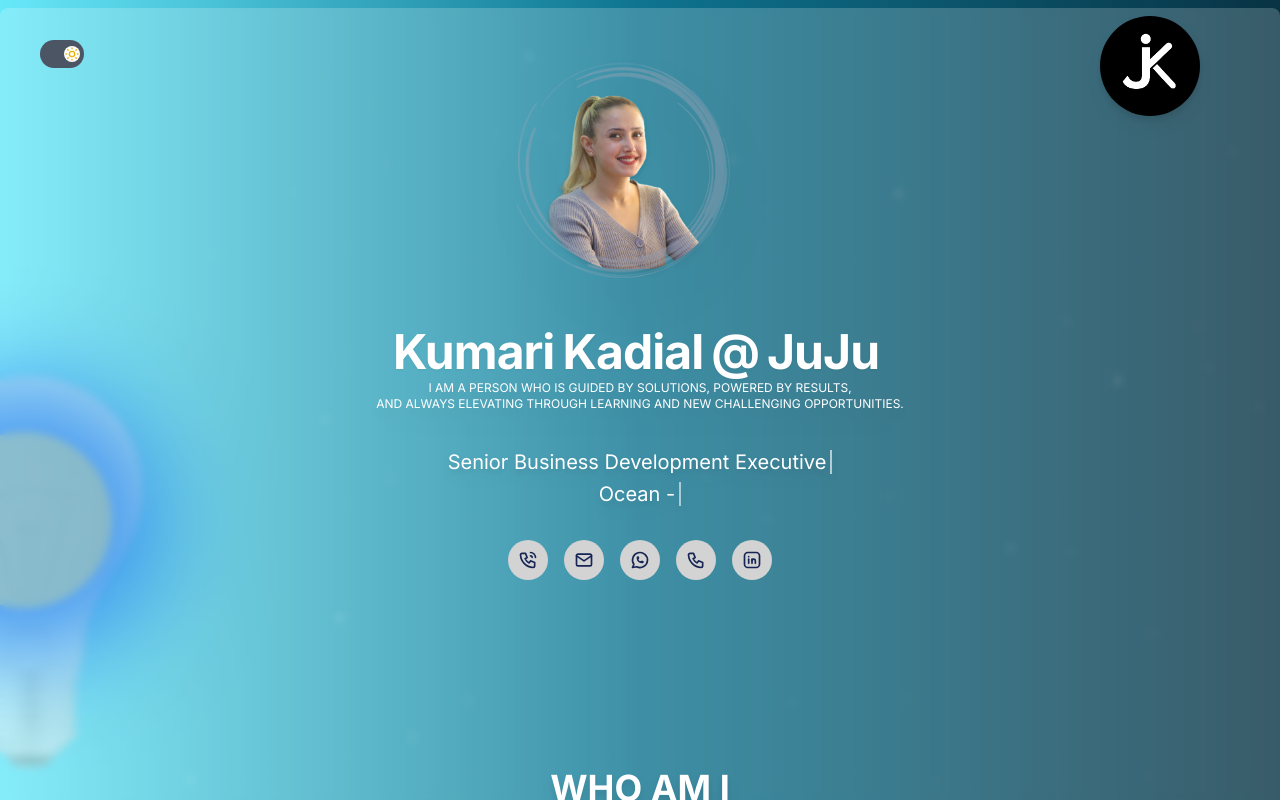
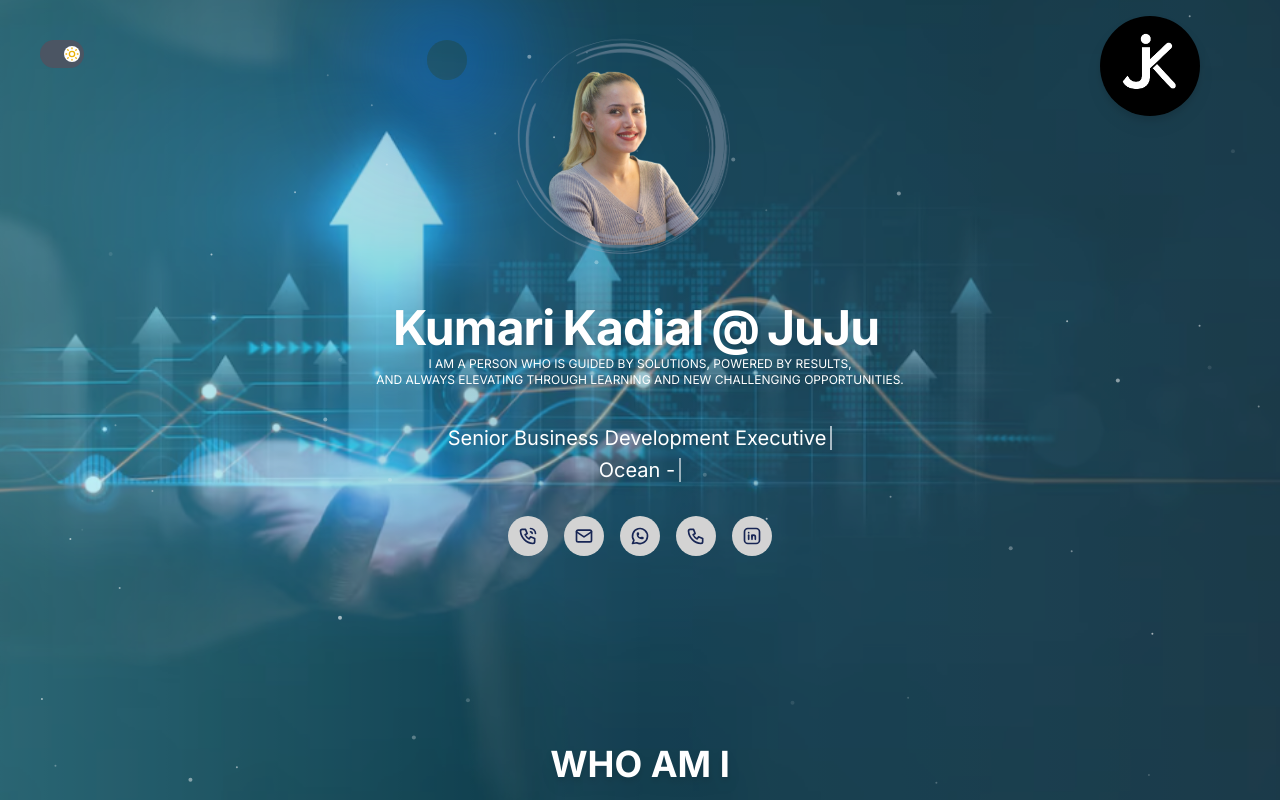
Before and after one commit to NyanLinHtet07/portfilio, a Next.js app: page / in a window 1280 px wide. Built offline with nearby package versions, Linux system fonts and the light colour scheme.

Commit message:
update background

```diff
--- a/app/page.tsx
+++ b/app/page.tsx
@@ -39,16 +39,23 @@
                          <div
                         className={`absolute inset-0 transition-all duration-1000 ${
                           isLightOn
-                            ? ' bg-gradient-to-r from-cyan-300 via-cyan-700 to-cyan-950'
-                            : 'bg-gray-950'
+                            ? ' bg-gradient-to-r from-cyan-300 via-cyan-700 to-cyan-800'
+                            : 'bg-slate-950'
                         }`}
                       >
-                        <Image
+                        {/* <Image
                           src="/bulb1.png"
                           width={250}
                           height={100} alt="test"
                           className={`bottom-0 absolute -left-24  object-center transition-all duration-700 object-cover ${
                             isLightOn ? 'opacity-50' : 'filter grayscale opacity-10'
+                          }`} /> */}
+                           <Image
+                          src="/bg.png"
+                          fill={true}
+                           alt="test"
+                          className={` transition-all duration-700 object-cover ${
+                            isLightOn ? 'opacity-60' : 'filter grayscale opacity-30'
                           }`} />
 
 
@@ -60,8 +67,15 @@
                       </div>
 
 
-                      <div
+                      {/* <div
                         className={`absolute bottom-48 -left-16 border-none h-44 w-44 rounded-full transition-all duration-500 ${
+                          isLightOn
+                            ? 'bg-sky-900 bg-opacity-40 shadow-[0_0_100px_50px_rgba(0,109,235,0.9)]'
+                            : 'bg-gray-900 bg-opacity-10'
+                        }`}
+                      ></div> */}
+                   <div
+                        className={`absolute top-10 left-1/3 opacity-50 border-none h-10 w-10 rounded-full transition-all duration-500 ${
                           isLightOn
                             ? 'bg-sky-900 bg-opacity-40 shadow-[0_0_100px_50px_rgba(0,109,235,0.9)]'
                             : 'bg-gray-900 bg-opacity-10'
@@ -93,7 +107,7 @@
 
 
                     <div className=" relative" style={{ overflowY:'auto', height:'100vh', paddingTop:'8px'}}>
-                    <div className="backdrop-blur-sm bg-white bg-opacity-20 rounded-lg p-6 max-w-7xl mx-auto">
+                    {/* <div className="backdrop-blur-sm bg-white bg-opacity-10 rounded-lg p-6 max-w-7xl mx-auto"> */}
 
                       <section id="about">
                         <CoverScreen/>
@@ -125,7 +139,7 @@
                       <RecommendationScreen/>
                       </section>
                       </div>
-                    </div>
+                    {/* </div> */}
 
 
       </main>
```
